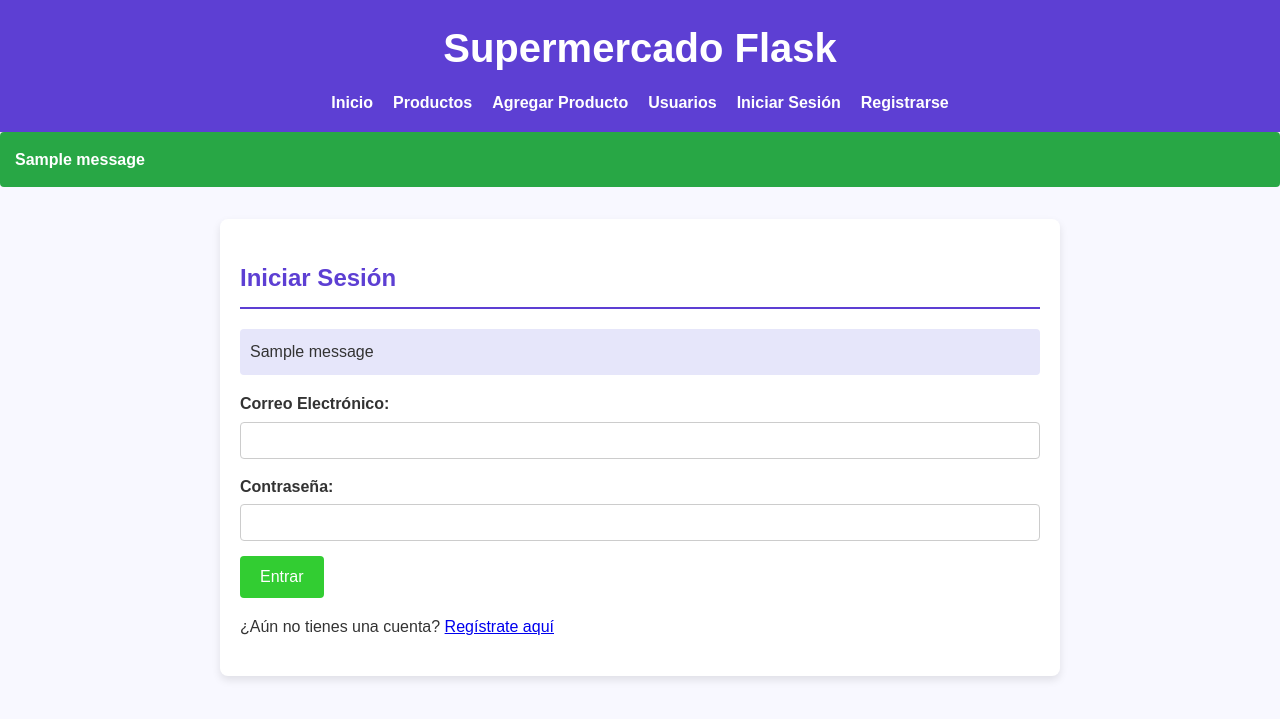
After one commit to JosselynErique/Mi-proyecto, a Flask app: page /login in a window 1280 px wide. The commit adds this page. Shown: the top 719 px of the page. Run offline with Flask 3, Linux system fonts and the light colour scheme; tables that the repository leaves empty hold one stand-in row (values such as "Sample post"); one stand-in notice (Sample message) is shown; parts of the project's set-up code (start-up, migrations or seed data) failed here and were passed over.

Commit message:
Semana13

```diff
--- a/app.py
+++ b/app.py
@@ -1,5 +1,7 @@
-from flask import Flask, render_template, request, redirect, url_for, flash
+from flask import Flask, render_template, request, redirect, url_for, flash, session
 from flask_sqlalchemy import SQLAlchemy
+from flask_login import LoginManager, UserMixin, login_user, login_required, logout_user, current_user
+from werkzeug.security import generate_password_hash, check_password_hash
 import os
 import json
 import csv
@@ -10,19 +12,26 @@ import csv
 app = Flask(__name__)
 app.secret_key = "supermercado2025"
 
-# ⚠️ Configuración de conexión MySQL
+# Configuración de conexión MySQL
 USER_DB = "root"
-PASS_DB = ""   # sin contraseña
+PASS_DB = ""  # sin contraseña
 HOST_DB = "localhost"
-NAME_DB = "supermercado"  # base que debes crear en phpMyAdmin
+NAME_DB = "supermercado"
 
-# Conexión MySQL (usando mysql-connector)
+# Conexión MySQL
 app.config["SQLALCHEMY_DATABASE_URI"] = f"mysql+mysqlconnector://{USER_DB}:{PASS_DB}@{HOST_DB}/{NAME_DB}"
 app.config["SQLALCHEMY_TRACK_MODIFICATIONS"] = False
 db = SQLAlchemy(app)
 
 # =============================
-# MODELO DE PRODUCTO
+# FLASK-LOGIN
+# =============================
+login_manager = LoginManager()
+login_manager.init_app(app)
+login_manager.login_view = "login"
+
+# =============================
+# MODELOS
 # =============================
 class Producto(db.Model):
     __tablename__ = "productos"
@@ -31,17 +40,22 @@ class Producto(db.Model):
     cantidad = db.Column(db.Integer, nullable=False)
     precio = db.Column(db.Float, nullable=False)
 
-# =============================
-# MODELO DE USUARIO
-# =============================
-class Usuario(db.Model):
+class Usuario(UserMixin, db.Model):
     __tablename__ = "usuarios"
     id_usuario = db.Column(db.Integer, primary_key=True)
     nombre = db.Column(db.String(100), nullable=False)
-    mail = db.Column(db.String(100), nullable=False)
+    email = db.Column(db.String(100), unique=True, nullable=False)
+    password = db.Column(db.String(200), nullable=False)
+
+    def get_id(self):
+        return str(self.id_usuario)
+
+@login_manager.user_loader
+def load_user(user_id):
+    return Usuario.query.get(int(user_id))
 
 # =============================
-# FUNCIONES AUXILIARES PARA ARCHIVOS
+# FUNCIONES AUXILIARES ARCHIVOS
 # =============================
 def guardar_txt():
     file_path = os.path.join(os.path.dirname(__file__), "datos", "datos.txt")
@@ -71,6 +85,69 @@ def guardar_csv():
             writer.writerow({"id": i, "nombre": p.nombre, "cantidad": p.cantidad, "precio": p.precio})
 
 # =============================
+# RUTAS LOGIN / REGISTRO
+# =============================
+@app.route("/register", methods=["GET", "POST"])
+def register():
+    if request.method == "POST":
+        nombre = request.form.get("nombre")
+        email = request.form.get("email")
+        password = request.form.get("password")
+
+        # Validación de campos vacíos
+        if not nombre or not email or not password:
+            flash("❌ Todos los campos son obligatorios", "danger")
+            return redirect(url_for("register"))
+
+        # Verificar si el usuario ya existe
+        if Usuario.query.filter_by(email=email).first():
+            flash("❌ El correo ya está registrado", "danger")
+            return redirect(url_for("register"))
+
+        # Encriptar contraseña
+        hashed_password = generate_password_hash(password, method='pbkdf2:sha256', salt_length=8)
+
+        nuevo = Usuario(nombre=nombre, email=email, password=hashed_password)
+        db.session.add(nuevo)
+        db.session.commit()
+
+        flash("✅ Usuario registrado correctamente", "success")
+        return redirect(url_for("login"))
+    return render_template("register.html")
+
+@app.route("/login", methods=["GET", "POST"])
+def login():
+    if request.method == "POST":
+        email = request.form.get("email")
+        password = request.form.get("password")
+
+        if not email or not password:
+            flash("❌ Todos los campos son obligatorios", "danger")
+            return redirect(url_for("login"))
+
+        usuario = Usuario.query.filter_by(email=email).first()
+        if usuario and check_password_hash(usuario.password, password):
+            login_user(usuario)
+            flash("✅ Bienvenido, login exitoso", "success")
+            next_page = request.args.get("next")
+            return redirect(next_page or url_for("dashboard"))
+        else:
+            flash("❌ Usuario o contraseña incorrectos", "danger")
+    return render_template("login.html")
+
+@app.route("/logout")
+@login_required
+def logout():
+    logout_user()
+    flash("👋 Sesión cerrada", "info")
+    return redirect(url_for("login"))
+
+@app.route("/dashboard")
+@login_required
+def dashboard():
+    return render_template("dashboard.html", usuario=current_user)
+
+# =============================
 # RUTAS PRODUCTOS
 # =============================
 @app.route("/")
@@ -78,18 +155,24 @@ def index():
     return render_template("index.html")
 
 @app.route("/products")
+@login_required
 def list_products():
     productos = Producto.query.all()
     return render_template("products_list.html", productos=productos)
 
 @app.route("/products/add", methods=["GET", "POST"])
+@login_required
 def add_product():
     if request.method == "POST":
         nombre = request.form.get("nombre")
         cantidad = request.form.get("cantidad", type=int)
         precio = request.form.get("precio", type=float)
+
+        if not nombre or cantidad is None or precio is None:
+            flash("❌ Todos los campos son obligatorios y deben ser válidos", "danger")
+            return redirect(url_for("add_product"))
+
         nuevo = Producto(nombre=nombre, cantidad=cantidad, precio=precio)
-
         db.session.add(nuevo)
         db.session.commit()
 
@@ -102,6 +185,7 @@ def add_product():
     return render_template("products_form.html")
 
 @app.route("/products/delete/<int:id_producto>")
+@login_required
 def delete_product(id_producto):
     producto = Producto.query.get_or_404(id_producto)
     db.session.delete(producto)
@@ -118,30 +202,21 @@ def delete_product(id_producto):
 # RUTAS USUARIOS
 # =============================
 @app.route("/usuarios")
+@login_required
 def list_usuarios():
     usuarios = Usuario.query.all()
     return render_template("usuarios_list.html", usuarios=usuarios)
 
-@app.route("/usuarios/add", methods=["GET", "POST"])
-def add_usuario():
-    if request.method == "POST":
-        nombre = request.form.get("nombre")
-        mail = request.form.get("mail")
-        nuevo = Usuario(nombre=nombre, mail=mail)
+@app.route("/usuarios/delete/<int:id_usuario>")
+@login_required
+def delete_usuario(id_usuario):
+    if current_user.id_usuario == id_usuario:
+        flash("❌ No puedes eliminar tu propio usuario", "danger")
+        return redirect(url_for("list_usuarios"))
 
-        db.session.add(nuevo)
-        db.session.commit()
-
-        flash("✅ Usuario agregado correctamente", "success")
-        return redirect(url_for("list_usuarios"))
-    return render_template("usuarios_form.html")
-
-@app.route("/usuarios/delete/<int:id_usuario>")
-def delete_usuario(id_usuario):
     usuario = Usuario.query.get_or_404(id_usuario)
     db.session.delete(usuario)
     db.session.commit()
-
     flash("🗑 Usuario eliminado", "warning")
     return redirect(url_for("list_usuarios"))
 
--- a/datos/datos.csv
+++ b/datos/datos.csv
@@ -9,3 +9,4 @@ id,nombre,cantidad,precio
 8,papas Ruffles,25,0.5
 9,aceite,10,3.0
 10,jugo ,15,1.35
+11,Cola en lata ,10,1.25
--- a/datos/datos.json
+++ b/datos/datos.json
@@ -49,6 +49,11 @@
             "nombre": "jugo ",
             "cantidad": 15,
             "precio": 1.35
+        },
+        {
+            "nombre": "Cola en lata ",
+            "cantidad": 10,
+            "precio": 1.25
         }
     ]
 }
--- a/datos/datos.txt
+++ b/datos/datos.txt
@@ -10,3 +10,4 @@ Inventario Supermercado
 8. papas Ruffles - Cantidad: 25 - Precio: 0.5
 9. aceite - Cantidad: 10 - Precio: 3.0
 10. jugo  - Cantidad: 15 - Precio: 1.35
+11. Cola en lata  - Cantidad: 10 - Precio: 1.25
--- a/static/styles.css
+++ b/static/styles.css
@@ -1,9 +1,140 @@
-body { font-family: Arial, sans-serif; background-color: #f0f8ff; color: #333; }
-header { background-color: #0077b6; color: white; padding: 1em; text-align: center; }
-nav a { color: white; margin: 0 10px; text-decoration: none; font-weight: bold; }
-nav a:hover { text-decoration: underline; }
-table { width: 80%; margin: 1em auto; border-collapse: collapse; }
-th, td { padding: 10px; border: 1px solid #0077b6; text-align: center; }
-th { background-color: #00b4d8; color: white; }
-.flash.success { background-color: #90ee90; padding: 5px; margin: 5px auto; width: 80%; text-align: center; }
-.flash.warning { background-color:
+/* General body styles */
+body {
+    font-family: Arial, sans-serif;
+    background-color: #f8f8ff; /* Lavender Blush */
+    color: #333;
+    margin: 0;
+    padding: 0;
+    line-height: 1.6;
+}
+
+/* Header and navigation bar */
+header {
+    background-color: #5d3fd3; /* Purple heart */
+    color: white;
+    padding: 1rem 0;
+    text-align: center;
+    box-shadow: 0 2px 4px rgba(0, 0, 0, 0.1);
+}
+
+header h1 {
+    margin: 0;
+    font-size: 2.5rem;
+}
+
+nav {
+    display: flex;
+    justify-content: center;
+    gap: 20px;
+    margin-top: 10px;
+}
+
+nav a {
+    color: white;
+    text-decoration: none;
+    font-weight: bold;
+    transition: color 0.3s ease;
+}
+
+nav a:hover {
+    color: #b0c4de; /* LightSteelBlue */
+}
+
+/* Main content container */
+.container {
+    max-width: 800px;
+    margin: 2rem auto;
+    padding: 20px;
+    background-color: white;
+    border-radius: 8px;
+    box-shadow: 0 4px 8px rgba(0, 0, 0, 0.1);
+}
+
+/* Headings */
+h2 {
+    color: #5d3fd3;
+    border-bottom: 2px solid #5d3fd3;
+    padding-bottom: 10px;
+    margin-bottom: 20px;
+}
+
+/* Forms and buttons */
+form div {
+    margin-bottom: 15px;
+}
+
+label {
+    display: block;
+    margin-bottom: 5px;
+    font-weight: bold;
+}
+
+input[type="text"],
+input[type="email"],
+input[type="password"],
+input[type="number"] {
+    width: 100%;
+    padding: 10px;
+    border: 1px solid #ccc;
+    border-radius: 4px;
+    box-sizing: border-box;
+}
+
+button {
+    background-color: #32cd32; /* Lime green for buttons */
+    color: white;
+    padding: 12px 20px;
+    border: none;
+    border-radius: 4px;
+    cursor: pointer;
+    font-size: 1rem;
+    transition: background-color 0.3s ease;
+}
+
+button:hover {
+    background-color: #2e8b57; /* Sea green on hover */
+}
+
+/* Flash messages */
+.flash {
+    padding: 15px;
+    margin-bottom: 20px;
+    border-radius: 4px;
+    color: white;
+    font-weight: bold;
+}
+
+.flash.success {
+    background-color: #28a745;
+}
+
+.flash.danger {
+    background-color: #dc3545;
+}
+
+.flash.warning {
+    background-color: #ffc107;
+    color: #333;
+}
+
+/* List styles */
+ul {
+    list-style: none;
+    padding: 0;
+}
+
+li {
+    background-color: #e6e6fa; /* Lavender */
+    padding: 10px;
+    border-radius: 4px;
+    margin-bottom: 8px;
+    display: flex;
+    justify-content: space-between;
+    align-items: center;
+}
+
+li a {
+    color: #5d3fd3;
+    text-decoration: none;
+    font-weight: bold;
+}
--- a/templates/base.html
+++ b/templates/base.html
@@ -12,6 +12,13 @@
             <a href="{{ url_for('index') }}">Inicio</a>
             <a href="{{ url_for('list_products') }}">Productos</a>
             <a href="{{ url_for('add_product') }}">Agregar Producto</a>
+            <a href="{{ url_for('list_usuarios') }}">Usuarios</a>
+            {% if current_user.is_authenticated %}
+                <a href="{{ url_for('logout') }}">Cerrar Sesión</a>
+            {% else %}
+                <a href="{{ url_for('login') }}">Iniciar Sesión</a>
+                <a href="{{ url_for('register') }}">Registrarse</a>
+            {% endif %}
         </nav>
     </header>
     <main>
@@ -22,6 +29,7 @@
             {% endfor %}
           {% endif %}
         {% endwith %}
+
         {% block content %}{% endblock %}
     </main>
 </body>
--- /dev/null
+++ b/templates/login.html
@@ -0,0 +1,31 @@
+{% extends "base.html" %}
+
+{% block content %}
+<div class="container">
+    <h2>Iniciar Sesión</h2>
+
+    {% with messages = get_flashed_messages(with_categories=true) %}
+      {% if messages %}
+        <ul class="flashes">
+        {% for category, message in messages %}
+          <li class="{{ category }}">{{ message }}</li>
+        {% endfor %}
+        </ul>
+      {% endif %}
+    {% endwith %}
+
+    <form method="POST" action="{{ url_for('login') }}">
+        <div>
+            <label for="email">Correo Electrónico:</label>
+            <input type="email" id="email" name="email" required>
+        </div>
+        <div>
+            <label for="password">Contraseña:</label>
+            <input type="password" id="password" name="password" required>
+        </div>
+        <button type="submit">Entrar</button>
+    </form>
+
+    <p>¿Aún no tienes una cuenta? <a href="{{ url_for('register') }}">Regístrate aquí</a></p>
+</div>
+{% endblock %}
```
Also changed, not shown: conexion/conexion.py (added, +10 -0 lines), models.py (added, +21 -0 lines), script_db.sql (+9 -10 lines), templates/dashboard.html (added, +8 -0 lines), templates/register.html (added, +26 -0 lines), templates/usuarios_list.html (+27 -9 lines).
